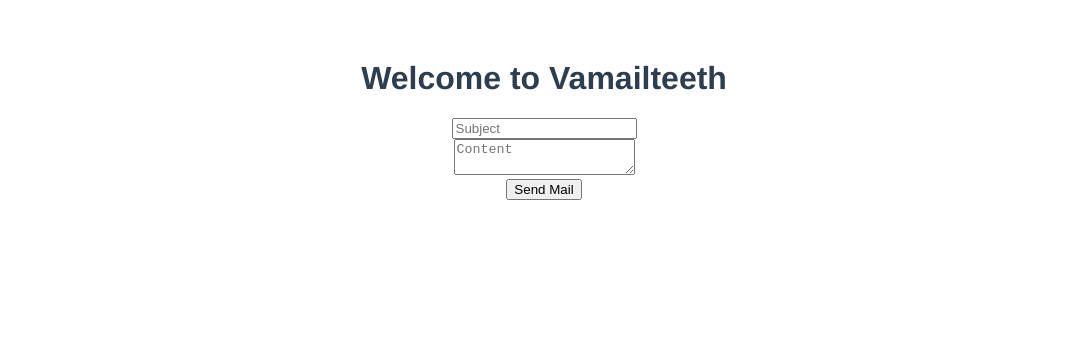
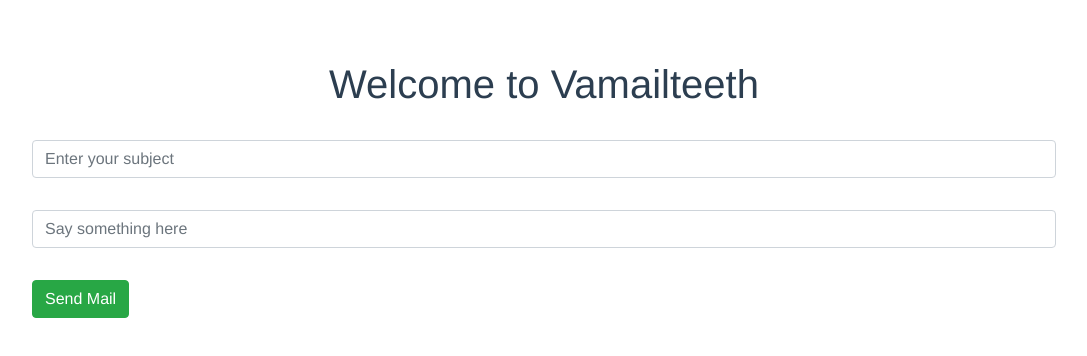
Before and after one commit to VampireTeeth/vamailface, a Vue app: page / in a window 1280 px wide. Shown: the top 356 px of the page, without its empty margins (96-1183 px from the left). Built offline with nearby package versions, Linux system fonts and the light colour scheme.

Commit message:
Adding subject, content and button input on the page

```diff
--- a/package.json
+++ b/package.json
@@ -14,6 +14,8 @@
     "lint": "eslint --ext .js,.vue src test/unit/specs test/e2e/specs"
   },
   "dependencies": {
+    "bootstrap-vue": "^0.23.0",
+    "style-loader": "^0.18.2",
     "vue": "^2.4.2"
   },
   "devDependencies": {
--- a/src/App.vue
+++ b/src/App.vue
@@ -27,4 +27,15 @@ export default {
   color: #2c3e50;
   margin-top: 60px;
 }
+
+.grouping:before,
+.grouping:after {
+  content: "";
+  display: table;
+}
+
+.grouping:after {
+  clear: both;
+}
+
 </style>
--- a/src/components/Mail.vue
+++ b/src/components/Mail.vue
@@ -1,24 +1,43 @@
 <template>
   <div class="mail">
-    <div><input placeholder="Subject" v-model="subject"></div>
-    <div><textarea placeholder="Content" v-model="content"></textarea></div>
-    <div><button v-on:click="sendMail">Send Mail</button></div>
+    <mail-subject v-model="subject"></mail-subject>
+    <mail-text v-model="content"></mail-text>
+    <div class="grouping"><b-button variant="success" v-on:click="sendMail">Send Mail</b-button></div>
   </div>
 </template>
 
+
 <script>
+import MailSubject from './MailSubject'
+import MailText from './MailText'
+
 export default {
   name: 'mail',
+  components: {
+    MailSubject, MailText
+  },
   methods: {
     sendMail: function () {
       alert('Send mail clicked! subject:' + this.subject + ', content: ' + this.content)
     }
   },
-  props: {
-    subject: null,
-    content: null
+  data () {
+    return {
+      subject: null,
+      content: null
+    }
   }
 }
 </script>
 <style>
+div input.form-control,
+div textarea.form-control{
+  width: 80%;
+  margin: 2em auto;
+}
+div button.btn {
+  float: left;
+  position: relative;
+  left: 10%;
+}
 </style>
--- /dev/null
+++ b/src/components/MailSubject.vue
@@ -0,0 +1,29 @@
+<template>
+  <div>
+    <b-form-input type="text"
+                  placeholder="Enter your subject"
+                  v-model.trim="value"
+                  v-on:blur="updateParent"></b-form-input>
+  </div>
+</template>
+
+<script>
+  export default {
+    name: 'mail-subject',
+    data () {
+      return {
+        value: null
+      }
+    },
+    methods: {
+      updateParent: function () {
+        this.$emit('input', this.value)
+      }
+    }
+  }
+</script>
+
+<style scoped>
+</style>
+
+<!-- form-input-1.vue -->
--- /dev/null
+++ b/src/components/MailText.vue
@@ -0,0 +1,30 @@
+<template>
+  <div>
+    <b-form-input textarea
+      v-model="text"
+      placeholder="Say something here"
+      v-on:blur="updateParent"
+      :rows="3" :max-rows="10">
+    </b-form-input>
+  </div>
+</template>
+
+<script>
+  export default {
+    name: 'mail-text',
+    data () {
+      return {
+        text: null
+      }
+    },
+
+    methods: {
+      updateParent: function () {
+        this.$emit('input', this.text)
+      }
+    }
+  }
+</script>
+
+<style scoped>
+</style>
```
Also changed, not shown: src/main.js (+6 -1 lines).
